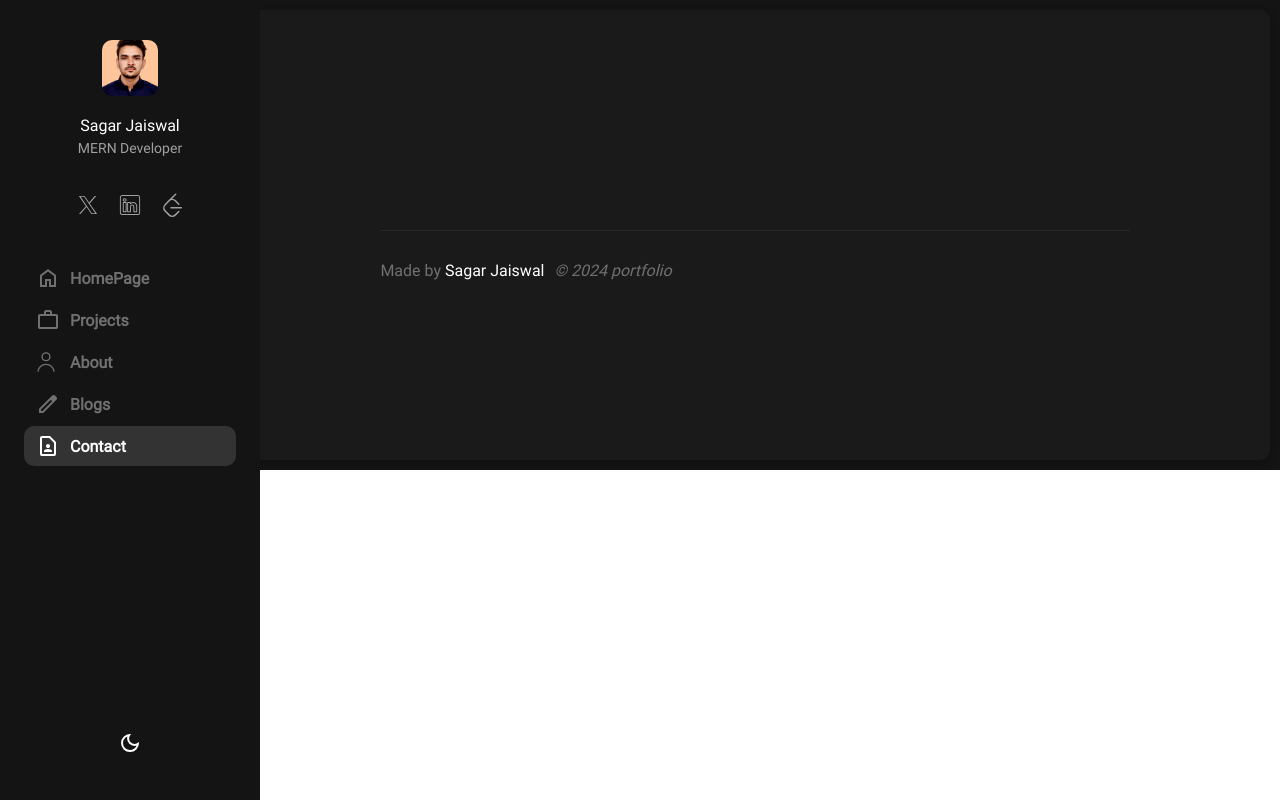
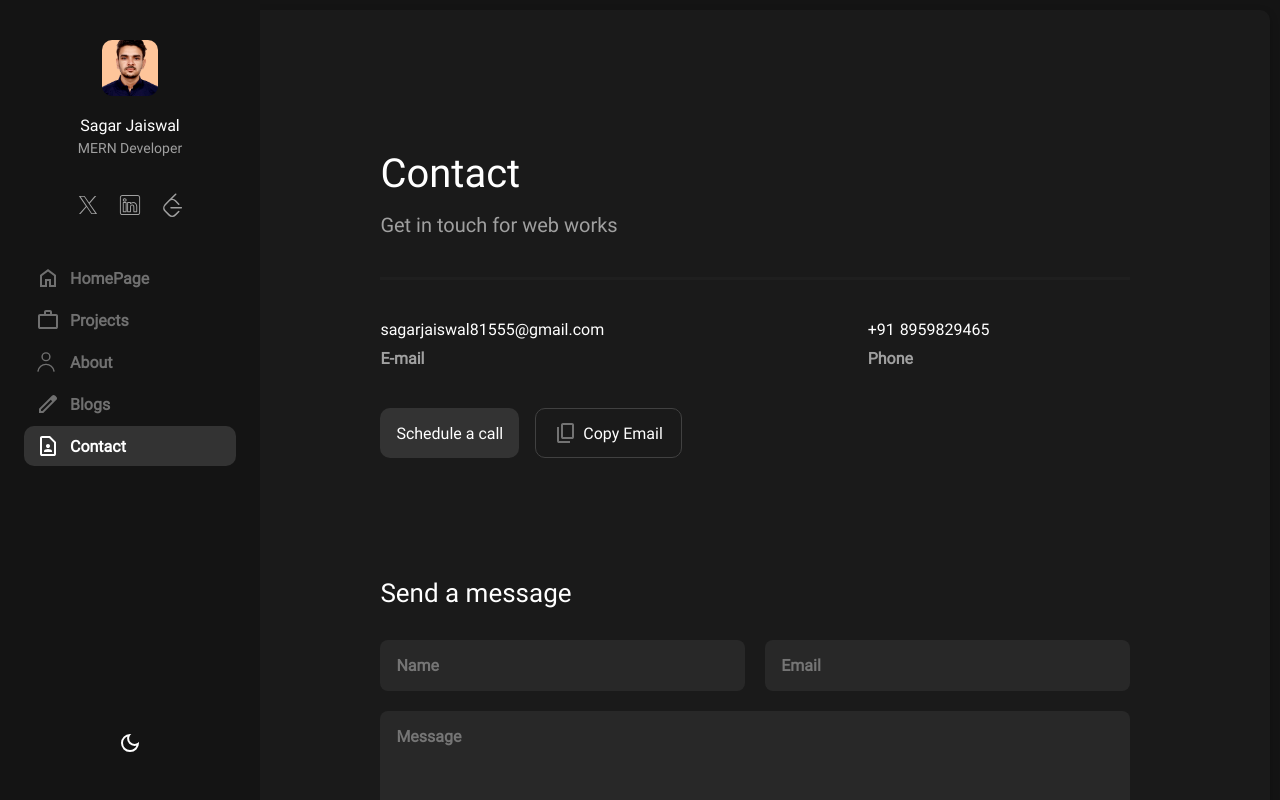
Before and after one commit to isagarjaiswal/portfolio, a React (Create React App) app: page /contact in a window 1280 px wide. Shown: the top 800 px of the page. Built offline with nearby package versions, Linux system fonts and the light colour scheme.

Commit message:
contact blog or footer are completed !!

```diff
--- a/src/App.scss
+++ b/src/App.scss
@@ -14,7 +14,5 @@
 
 .main-container {
   background-color: var(--bg);
-  min-width: 100vw;
-  max-width: 100vw;
-  // min-height: ;
+  height: min-content;
 }
--- a/src/component/copyBtn/copyBtn.jsx
+++ b/src/component/copyBtn/copyBtn.jsx
@@ -16,7 +16,7 @@ export const CopyBtn = () => {
     };
 
     return (
-        <button className='copy-btn' onClick={copyToClipboard}>
+        <button className={`copy-btn ${isCopied && "copy-btn-click"}`} onClick={copyToClipboard}>
             {isCopied ? <ResumeDone dimension={"18px"} /> : <CopyIcon dimension={"24px"} />}
             {isCopied ? "Email Copied" : "Copy Email"}
         </button>);
--- a/src/component/copyBtn/copyBtn.scss
+++ b/src/component/copyBtn/copyBtn.scss
@@ -13,8 +13,17 @@
     align-items: center;
     gap: 5px;
     cursor: pointer;
+
     background-color: var(--bg1);
     border: 1px solid var(--ghost-bg-pressed);
+
+    &:hover {
+        border-color: var(--copy-btn-hover-border);
+    }
+}
+
+.copy-btn-click {
+    background-color: var(--copy-btn-click);
 }
 
 @media screen and (max-width: $screenVerticleMobile) {
--- a/src/component/footer/footer.scss
+++ b/src/component/footer/footer.scss
@@ -2,8 +2,7 @@
 
 .footer-portfolio {
     margin-top: 80px;
-    margin-bottom: 40px;
-    width: 100%;
+    margin-bottom: 80px;
     display: flex;
     justify-content: center;
     flex-direction: column;
--- a/src/component/varibale.scss
+++ b/src/component/varibale.scss
@@ -5,6 +5,8 @@
 
   --Accent: rgb(250, 188, 155);
 
+  --copy-btn-click:#203A2E;
+  --copy-btn-hover-border: rgb(120, 120, 120);
   --green: rgb(18, 201, 113);
   --greenGB: rgb(16, 42, 30);
   --bgAccent: rgb(56, 34, 24);
@@ -38,6 +40,9 @@
   --tertiary: rgb(153, 153, 153);
 
   --Accent: rgb(43, 43, 43);
+
+  --copy-btn-click:rgb(201, 236, 220);
+  --copy-btn-hover-border: rgb(155, 158, 165);
 
   --green: rgb(8, 128, 70);
   --greenGB: rgb(215, 250, 234);
--- a/src/pages/contact/contact.jsx
+++ b/src/pages/contact/contact.jsx
@@ -8,48 +8,47 @@ export const Contact = () => {
     window.open(calendlyLink, "_blank");
   };
   return (
-    // // <div className="contact-container">
-    //   {/* <div className="contact-header"> */}
-    //     {/* <div className="heading-description">
-    //       <div className="contact-heading">Contact</div>
-    //       <div className="contact-description">Get in touch for web works</div>
-    //     </div> */}
-    //     {/* <div className="contact-information">
-    //       <div className="contact-line"></div>
-    //       <div className="email-phone-contact">
-    //         <div className="email-container-contact">
-    //           <div className="address">sagarjaiswal81555@gmail.com</div>
-    //           <div className="label">E-mail</div>
-    //         </div>
-    //         <div className="email-container-contact">
-    //           <div className="address">+91 8959829465</div>
-    //           <div className="label">Phone</div>
-    //         </div>
-    //       </div>
-    //     </div> */}
-    //     {/* <div className="btn-container-contact">
-    //       <button className="btn-call" onClick={handleCalendlyClick}>
-    //         Schedule a call
-    //       </button>
-    //       <CopyBtn />
-    //     </div> */}
-    //   {/* </div> */}
-    //   {/* <div className="form-main-container">
-    //     <div className="form-heading">Send a message</div>
-    //     <div className="form-container">
-    //       <div className="name-email-container">
-    //         <input className="input-name" type="text" placeholder="Name" />
-    //         <input className="input-email" type="email" placeholder="Email" />
-    //       </div>
-    //       <textarea
-    //         rows={6}
-    //         placeholder="Message"
-    //         className="text-area-contact"
-    //       ></textarea>
-    //       <button className="contact-form-btn">Send Message</button>
-    //     </div>
-    //   </div> */}
-    // // </div>
-    <></>
+    <div className="contact-container">
+      <div className="contact-header">
+        <div className="heading-description">
+          <div className="contact-heading">Contact</div>
+          <div className="contact-description">Get in touch for web works</div>
+        </div>
+        <div className="contact-information">
+          <div className="contact-line"></div>
+          <div className="email-phone-contact">
+            <div className="email-container-contact">
+              <div className="address">sagarjaiswal81555@gmail.com</div>
+              <div className="label">E-mail</div>
+            </div>
+            <div className="email-container-contact">
+              <div className="address">+91 8959829465</div>
+              <div className="label">Phone</div>
+            </div>
+          </div>
+        </div>
+        <div className="btn-container-contact">
+          <button className="btn-call" onClick={handleCalendlyClick}>
+            Schedule a call
+          </button>
+          <CopyBtn />
+        </div>
+      </div>
+      <div className="form-main-container">
+        <div className="form-heading">Send a message</div>
+        <div className="form-container">
+          <div className="name-email-container">
+            <input className="input-name" type="text" placeholder="Name" />
+            <input className="input-email" type="email" placeholder="Email" />
+          </div>
+          <textarea
+            rows={6}
+            placeholder="Message"
+            className="text-area-contact"
+          ></textarea>
+          <button className="contact-form-btn">Send Message</button>
+        </div>
+      </div>
+    </div>
   );
 };
--- a/src/pages/contact/contact.scss
+++ b/src/pages/contact/contact.scss
@@ -1,9 +1,9 @@
 @import "../../component/varibale.scss";
 
 
+
 .contact-container {
-    margin: 140px;
-    width: 90%;
+    width: 100%;
     color: var(--primary);
     display: flex;
     flex-direction: column;
@@ -54,11 +54,12 @@
 
                     .address {
                         font-size: $text-p1;
+                        word-spacing: 1px;
                         color: var(--primary);
                     }
 
                     .label {
-                        font-weight: 500;
+                        font-weight: 600;
                         font-size: $text-p1;
                         color: var(--secondary);
                     }
@@ -78,12 +79,16 @@
                 font-weight: 500;
                 border-radius: 10px;
                 border: none;
-                color: var(--primary);
+                color: var(--btn-light);
                 display: flex;
                 justify-content: center;
                 align-items: center;
                 gap: 5px;
-                background-color: var(--ghost-bg-pressed);
+                background-color: var(--action-bg-normal);
+
+                &:hover {
+                    background-color: var(--action-bg-hover);
+                }
             }
         }
     }
@@ -143,7 +148,7 @@
 
             .contact-form-btn {
                 background-color: var(--green);
-                color: var(--primary);
+                color: var(--btn-light);
                 padding: 16px;
                 border-radius: 8px;
                 border: none;
@@ -155,41 +160,24 @@
 }
 
 @media screen and (max-width: $screenDesktopMedium) {
-    .contact-container {
-        margin: 100px;
-    }
+    .contact-container {}
 }
 
 @media screen and (max-width: $screenDesktop) {
-    .contact-container {
-        margin: 90px;
-    }
+    .contact-container {}
 }
-
 
 @media screen and (max-width: $screenVerticleMobile) {
     .contact-container {
-        margin: 20px;
+        width: 100%;
 
         .contact-header {
-            .heading-description {
-                .contact-heading {}
-
-                .contact-description {}
-            }
-
             .contact-information {
                 .contact-line {}
 
                 .email-phone-contact {
                     flex-direction: column;
                     gap: 20px;
-
-                    .email-container-contact {
-                        .address {}
-
-                        .label {}
-                    }
                 }
             }
 
@@ -216,17 +204,7 @@
                         width: 100%;
                     }
                 }
-
-                .text-area-contact {}
-
-                .contact-form-btn {}
             }
         }
     }
 }
-
-@media screen and (max-width: $screenMobile) {
-    .contact-container {
-        margin: 20px 10px 10px 10px;
-    }
-}
--- a/src/pages/portfolio/portfolio.scss
+++ b/src/pages/portfolio/portfolio.scss
@@ -38,7 +38,7 @@
   }
 
   .portfolio-container .main-content-box {
-    padding: 80px;
+    padding: 90px;
     margin-left: 90px;
   }
 }
@@ -50,19 +50,21 @@
   }
 
   .portfolio-container .nav-bar-box {
+
     position: static;
     height: min-content;
   }
 
   .portfolio-container .main-content-box {
+    padding: 60px 20px 20px 20px;
+
     margin: 10px;
-    width: calc(98vw - 5px);
+    width: calc(98vw - 12px);
+
     height: 100vh;
   }
 }
 
-@media screen and (max-width: $screenVerticleMobile) {
-  .portfolio-container .main-content-box {
-    width: calc(98vw - 12px);
-  }
+@media screen and (max-width: $screenMobile) {
+  .portfolio-container .main-content-box {}
 }
```
Also changed, not shown: src/App.jsx (line endings or trailing spaces).
